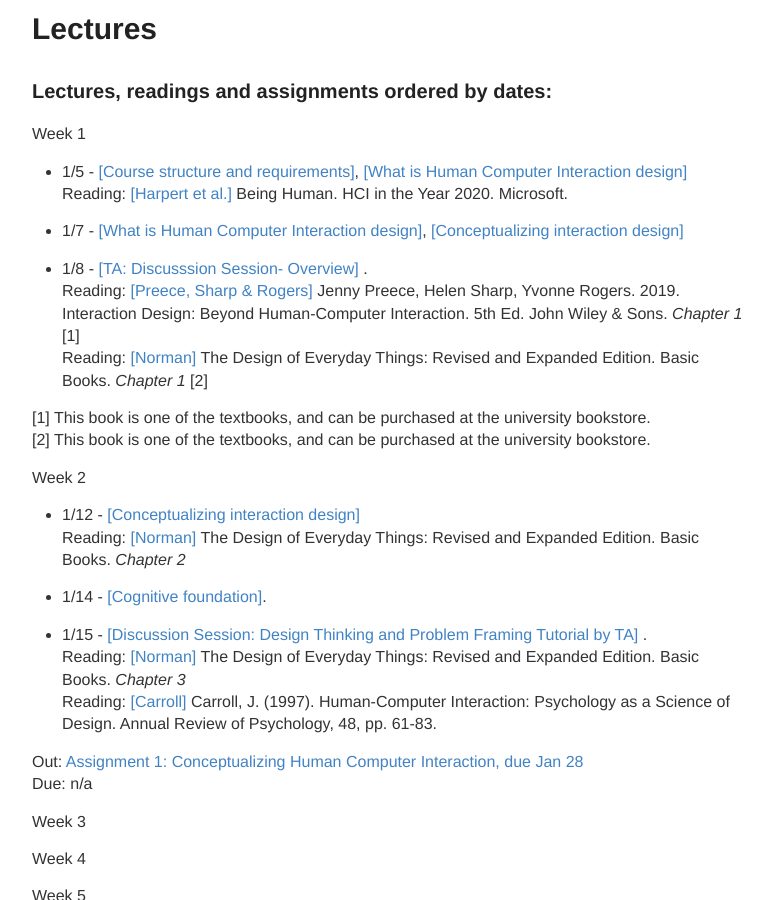
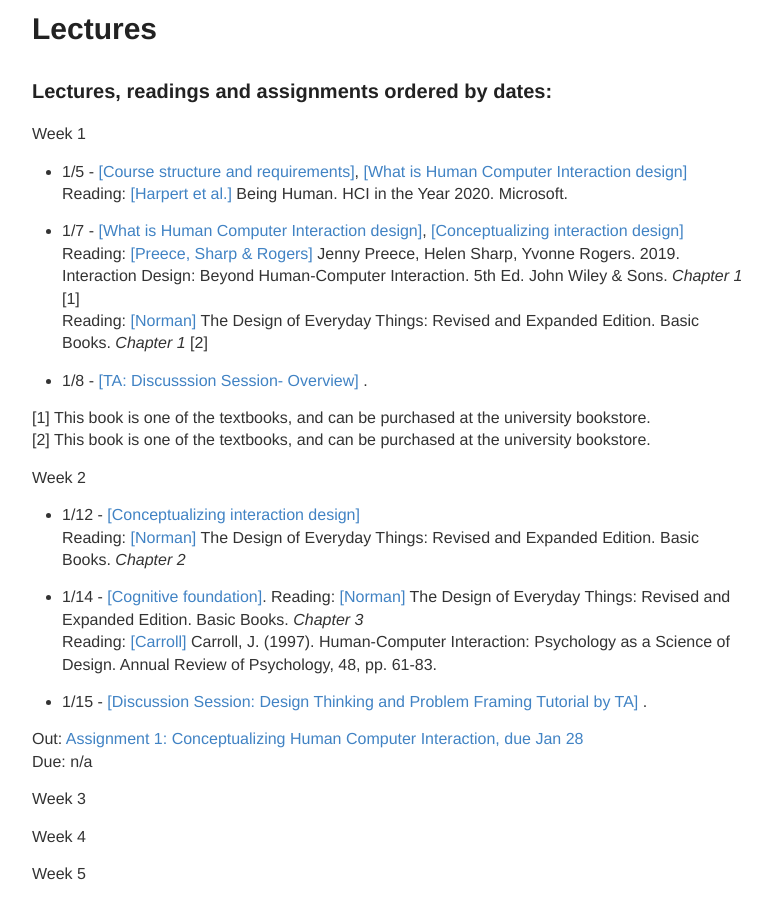
Before and after one commit to hciwang/hciwang.github.io, a Jekyll site: the page built from _posts/2021-1-1-lectures.md, in a window 1280 px wide and 900 px high, scrolled down 201 px. Shown: the whole window, without its empty margins (248-1020 px from the left). Built offline with Jekyll 4.4.1, drawn with Linux system fonts in a browser that asks for light colours.

```diff
--- a/_posts/2021-1-1-lectures.md
+++ b/_posts/2021-1-1-lectures.md
@@ -10,10 +10,10 @@ Week 1
 Reading:  [[Harpert et al.]](https://www.microsoft.com/en-us/research/uploads/prod/2019/03/beinghumana3-1.pdf) Being Human. HCI in the Year 2020. Microsoft.
 
 - 1/7 - [[What is Human Computer Interaction design]](https://canvas.ucdavis.edu/courses/539971/files/folder/Lectures?preview=11228961), [[Conceptualizing interaction design]]( )
+Reading: [[Preece, Sharp & Rogers]](http://www.id-book.com/) Jenny Preece, Helen Sharp, Yvonne Rogers. 2019. Interaction Design: Beyond Human-Computer Interaction. 5th Ed. John Wiley & Sons.  *Chapter 1* [1]
+Reading: [[Norman]](https://www.basicbooks.com/titles/don-norman/the-design-of-everyday-things/9780465050659/) The Design of Everyday Things: Revised and Expanded Edition. Basic Books. *Chapter 1* [2]
 
 - 1/8 - [[TA: Discusssion Session- Overview]]( ) .
-Reading: [[Preece, Sharp & Rogers]](http://www.id-book.com/) Jenny Preece, Helen Sharp, Yvonne Rogers. 2019. Interaction Design: Beyond Human-Computer Interaction. 5th Ed. John Wiley & Sons.  *Chapter 1* [1]
-Reading: [[Norman]](https://www.basicbooks.com/titles/don-norman/the-design-of-everyday-things/9780465050659/) The Design of Everyday Things: Revised and Expanded Edition. Basic Books. *Chapter 1* [2]
 
 
 [1] This book is one of the textbooks, and can be purchased at the university bookstore.
@@ -24,10 +24,11 @@ Week 2
 Reading: [[Norman]](https://www.basicbooks.com/titles/don-norman/the-design-of-everyday-things/9780465050659/) The Design of Everyday Things: Revised and Expanded Edition. Basic Books. *Chapter 2*
 
 - 1/14 - [[Cognitive foundation]]( ).
+Reading: [[Norman]](https://www.basicbooks.com/titles/don-norman/the-design-of-everyday-things/9780465050659/) The Design of Everyday Things: Revised and Expanded Edition. Basic Books. *Chapter 3*
+Reading: [[Carroll]](https://canvas.ucdavis.edu/courses/413583/files/folder/Readings?preview=7584433) Carroll, J. (1997). Human-Computer Interaction: Psychology as a Science of Design. Annual Review of Psychology, 48, pp. 61-83.
 
 - 1/15 - [[Discussion Session: Design Thinking and Problem Framing Tutorial by TA]]( ) .
-Reading: [[Norman]](https://www.basicbooks.com/titles/don-norman/the-design-of-everyday-things/9780465050659/) The Design of Everyday Things: Revised and Expanded Edition. Basic Books. *Chapter 3*
-Reading: [[Carroll]](https://canvas.ucdavis.edu/courses/413583/files/folder/Readings?preview=7584433) Carroll, J. (1997). Human-Computer Interaction: Psychology as a Science of Design. Annual Review of Psychology, 48, pp. 61-83.
+
 
 Out: [Assignment 1: Conceptualizing Human Computer Interaction, due Jan 28]( )
 Due: n/a
```
